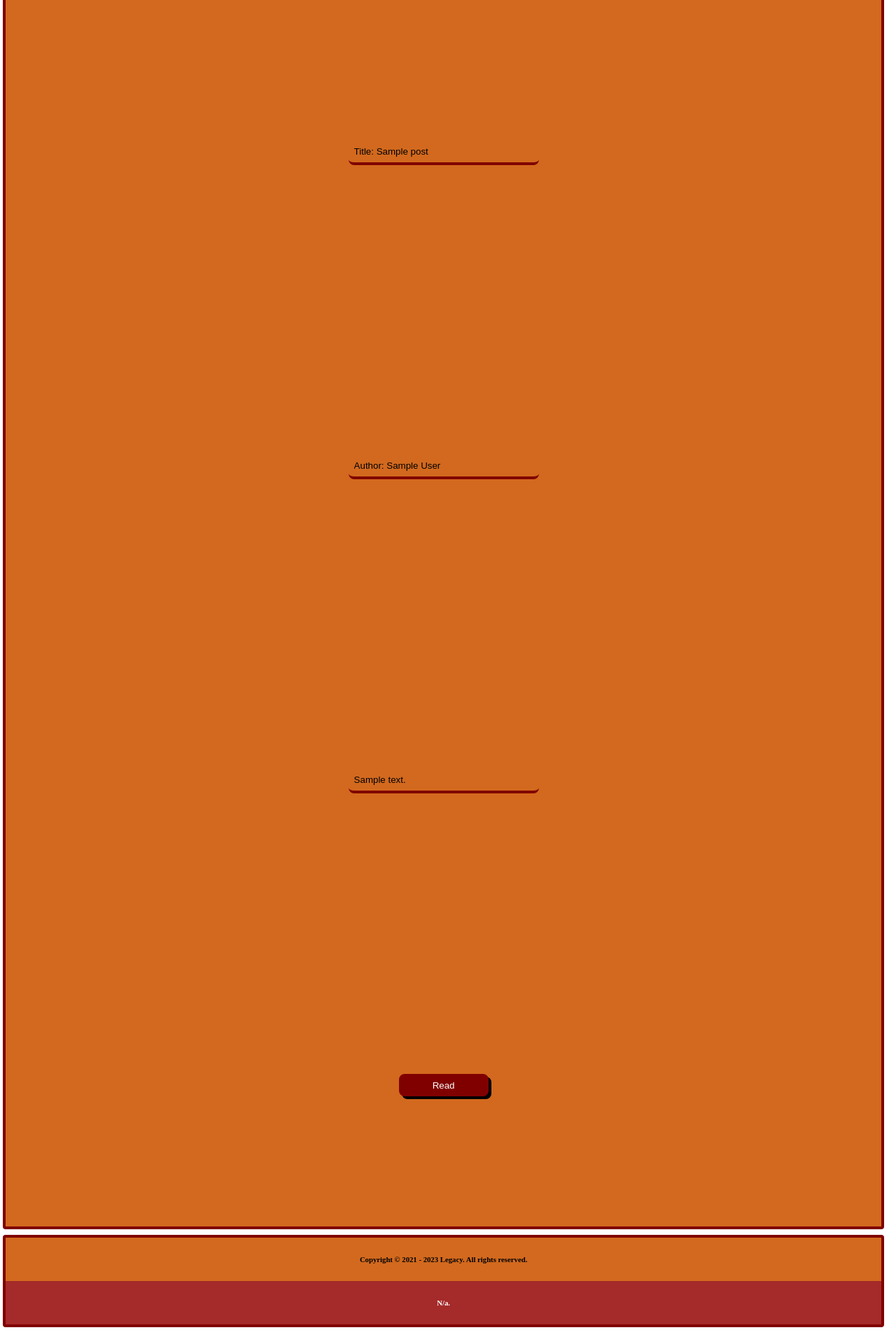
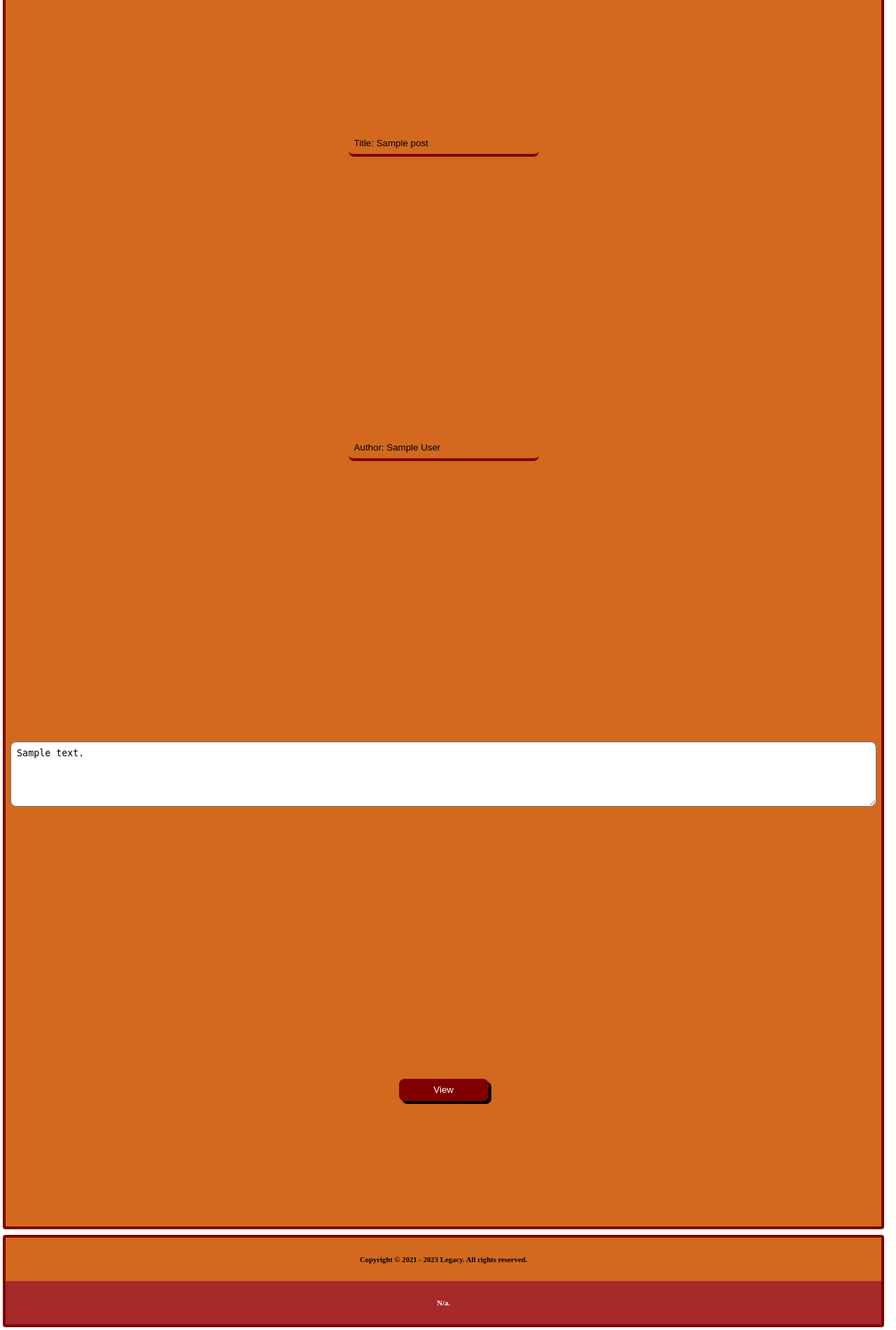
Before and after one commit to sapientlion/legacy, a PHP site: page / in a window 1280 px wide. Shown: the part 499-2400 px from the top of the page at 70% size. Run offline with PHP 8.4, Linux system fonts and the light colour scheme; tables that the repository leaves empty or names only in its code hold one stand-in row (values such as "Sample post").

Commit message:
Overhaul all components that directly influence the way the blog posts work.

```diff
--- a/core/controllers/blog_controller.php
+++ b/core/controllers/blog_controller.php
@@ -475,9 +475,12 @@
 		<input type="text" id="' . BLOG_POST_TITLE_FIELD_NAME . '" name="' . BLOG_POST_TITLE_FIELD_NAME . '"><br>
 
 		<label for="' . BLOG_POST_CONTENT_FIELD_NAME . '">Content:</label><br>
-		<input type="text" id="' . BLOG_POST_CONTENT_FIELD_NAME . '" name="' . BLOG_POST_CONTENT_FIELD_NAME . '"><br>
+		<textarea id="' . BLOG_POST_CONTENT_FIELD_NAME . '" name="' . BLOG_POST_CONTENT_FIELD_NAME . '" rows="25" cols="150"></textarea><br>
 
-		<button type="submit" value="Post" id="submission-button">Post</button>
+		<div class="blog-post-controller">
+			<button type="submit" formaction="' . BLOG_CREATION_PATH . '" name="' . BLOG_POST_SUBMIT_BUTTON_NAME . '" value="' . ACTION_NAME_BLOG_POST_CREATION . '">Post</button>
+		</div>
+
 		</form>';
 
 		if(isset($_SESSION[SESSION_VAR_NAME_USER_NAME]) && !empty($_SESSION[SESSION_VAR_NAME_USER_NAME]))
@@ -492,7 +495,7 @@
 	{
 		$result = $this->read($blogPostID);
 
-		$form = '<form action="' . BLOG_CREATION_PATH . '" method="post">
+		$form = '<form class="blog-post" method="post">
 		<label for="' . BLOG_POST_TITLE_FIELD_NAME . '">Title:</label><br>
 		<input type="text" id="' . BLOG_POST_TITLE_FIELD_NAME . '" name="' .
 		BLOG_POST_TITLE_FIELD_NAME . '" value="' . $result[DB_TABLE_BLOG_POST_TITLE] . '" readonly><br>
@@ -502,10 +505,14 @@
 		BLOG_POST_AUTHOR_FIELD_NAME . '" value="' . $result[DB_TABLE_BLOG_POST_USER] . '" readonly><br>
 
 		<label for="' . BLOG_POST_CONTENT_FIELD_NAME . '">Content:</label><br>
-		<input type="text" id="' . BLOG_POST_CONTENT_FIELD_NAME . '" name="' .
-		BLOG_POST_CONTENT_FIELD_NAME . '" value="' . $result[DB_TABLE_BLOG_POST_CONTENT] . '" readonly>br>
+		<textarea id="' . BLOG_POST_CONTENT_FIELD_NAME . '" name="' .
+		BLOG_POST_CONTENT_FIELD_NAME . '" rows="4" cols="150" readonly>' . $result[DB_TABLE_BLOG_POST_CONTENT] . '</textarea><br>
 
-		<button type="submit" value="Post" id="submission-button">Update</button>
+		<div class="blog-post-controller">
+			<button type="submit" formaction="' . BLOG_UPDATE_PAGE_PATH . '" name="' . BLOG_POST_SUBMIT_BUTTON_NAME . '" value="' . ACTION_NAME_BLOG_POST_UPDATE . '">Edit</button>
+			<button type="submit" formaction="' . BLOG_REMOVAL_PATH . '" name="' . BLOG_POST_SUBMIT_BUTTON_NAME . '" value="' . ACTION_NAME_BLOG_POST_REMOVAL . '">Delete</button>
+		</div>
+
 		</form>';
 
 		return $form;
@@ -527,17 +534,17 @@
 			{
 				foreach ($result as $post)
 				{
-					$blogPost = '<form class="master blog-post" action="core/controllers/blog_controller.php" method="post">
+					$blogPost = '<form class="master blog-post" action="" method="post">
 					<input class="hidden" type="text" id="' . BLOG_POST_ID_FIELD_NAME . '-' . $post[DB_TABLE_BLOG_POST_ID] . '" name="' . BLOG_POST_ID_FIELD_NAME . '" value="' . $post[DB_TABLE_BLOG_POST_ID] . '" readonly><br>
 
 					<input type="text" id="' . BLOG_POST_TITLE_FIELD_NAME . '" name="' . BLOG_POST_TITLE_FIELD_NAME . '" value="Title: ' . $post[DB_TABLE_BLOG_POST_TITLE] . '" readonly><br>
 
 					<input type="text" id="' . BLOG_POST_AUTHOR_FIELD_NAME . '" name="' . BLOG_POST_AUTHOR_FIELD_NAME . '" value="Author: ' . $post[DB_TABLE_BLOG_POST_USER] . '" readonly><br>
 
-					<input type="text" id="' . BLOG_POST_CONTENT_FIELD_NAME . '" name="' . BLOG_POST_CONTENT_FIELD_NAME . '" value="' . $post[DB_TABLE_BLOG_POST_CONTENT] . '" readonly><br>
+					<textarea id="' . BLOG_POST_CONTENT_FIELD_NAME . '" name="' . BLOG_POST_CONTENT_FIELD_NAME . '" rows="5" cols="150" readonly>' . $post[DB_TABLE_BLOG_POST_CONTENT] . '</textarea><br>
 
 					<div class="blog-post-controller">
-						<button type="submit" name="action" value="read">Read</button>
+						<button type="submit" formaction="' . BLOG_VIEW_PAGE_PATH . '" name="' . BLOG_POST_SUBMIT_BUTTON_NAME . '" value="' . ACTION_NAME_BLOG_POST_VIEW . '">View</button>
 					</div>
 
 					</form>';
@@ -549,19 +556,21 @@
 			{
 				foreach ($result as $post)
 				{
-					$blogPost = '<form class="master blog-post" action="core/controllers/blog_controller.php" method="post">
+					$blogPost = '<form class="master blog-post" method="post">
 					<input class="hidden" type="text" id="' . BLOG_POST_ID_FIELD_NAME . '-' . $post[DB_TABLE_BLOG_POST_ID] . '" name="' . BLOG_POST_ID_FIELD_NAME . '" value="' . $post[DB_TABLE_BLOG_POST_ID] . '" readonly><br>
 
-					<input type="text" id="' . BLOG_POST_TITLE_FIELD_NAME . '" name="' . BLOG_POST_TITLE_FIELD_NAME . '" value="Title: ' . $post[DB_TABLE_BLOG_POST_TITLE] . '" readonly><br>
+					<input type="text" id="' . BLOG_POST_TITLE_FIELD_NAME . '" name="' . BLOG_POST_TITLE_FIELD_NAME . '" value="' . $post[DB_TABLE_BLOG_POST_TITLE] . '" readonly><br>
 
-					<input type="text" id="' . BLOG_POST_AUTHOR_FIELD_NAME . '" name="' . BLOG_POST_AUTHOR_FIELD_NAME . '" value="Author: ' . $post[DB_TABLE_BLOG_POST_USER] . '" readonly><br>
+					<input type="text" id="' . BLOG_POST_AUTHOR_FIELD_NAME . '" name="' . BLOG_POST_AUTHOR_FIELD_NAME . '" value="' . $post[DB_TABLE_BLOG_POST_USER] . '" readonly><br>
 
-					<input type="text" id="' . BLOG_POST_CONTENT_FIELD_NAME . '" name="' . BLOG_POST_CONTENT_FIELD_NAME . '" value="' . $post[DB_TABLE_BLOG_POST_CONTENT] . '" readonly><br>
+					<textarea id="' . BLOG_POST_CONTENT_FIELD_NAME . '" name="' . BLOG_POST_CONTENT_FIELD_NAME . '" rows="5" cols="150" readonly>' . $post[DB_TABLE_BLOG_POST_CONTENT] . '</textarea><br>
 
 					<div class="blog-post-controller">
-						<button type="submit" name="action" value="read">Read</button>
-						<button type="submit" name="action" value="update">Update</button>
-						<button type="submit" name="action" value="delete">Delete</button>
+						<button type="submit" formaction="' . BLOG_VIEW_PAGE_PATH . '" name="' . BLOG_POST_SUBMIT_BUTTON_NAME . '" value="' . ACTION_NAME_BLOG_POST_VIEW . '">View</button>
+
+						<button type="submit" formaction="' . BLOG_UPDATE_PAGE_PATH . '" name="' . BLOG_POST_SUBMIT_BUTTON_NAME . '" value="' . ACTION_NAME_BLOG_POST_UPDATE . '">Edit</button>
+
+						<button type="submit" formaction="' . BLOG_REMOVAL_PATH . '" name="' . BLOG_POST_SUBMIT_BUTTON_NAME . '" value="' . ACTION_NAME_BLOG_POST_REMOVAL . '">Delete</button>
 					</div>
 
 					</form>';
@@ -627,15 +636,22 @@
 		$result = $this->read($blogPostID);
 
 		$form = '<form action="' . BLOG_CREATION_PATH . '" method="post">
+
+		<input class="hidden" type="text" id="' . BLOG_POST_ID_FIELD_NAME . '-' . $result[DB_TABLE_BLOG_POST_ID] . '" name="' . BLOG_POST_ID_FIELD_NAME . '" value="' . $result[DB_TABLE_BLOG_POST_ID] . '" readonly><br>
+		<input class="hidden" type="text" id="' . BLOG_POST_AUTHOR_FIELD_NAME . '-' . $result[DB_TABLE_BLOG_POST_USER] . '" name="' . BLOG_POST_AUTHOR_FIELD_NAME . '" value="' . $result[DB_TABLE_BLOG_POST_USER] . '" readonly><br>
+
 		<label for="' . BLOG_POST_TITLE_FIELD_NAME . '">Title:</label><br>
 		<input type="text" id="' . BLOG_POST_TITLE_FIELD_NAME . '" name="' .
 		BLOG_POST_TITLE_FIELD_NAME . '" value="' . $result[DB_TABLE_BLOG_POST_TITLE] . '"><br>
 
 		<label for="' . BLOG_POST_CONTENT_FIELD_NAME . '">Content:</label><br>
-		<input type="text" id="' . BLOG_POST_CONTENT_FIELD_NAME . '" name="' .
-		BLOG_POST_CONTENT_FIELD_NAME . '" value="' . $result[DB_TABLE_BLOG_POST_CONTENT] . '">br>
+		<textarea id="' . BLOG_POST_CONTENT_FIELD_NAME . '" name="' .
+		BLOG_POST_CONTENT_FIELD_NAME . '" rows="25" cols="150">' . $result[DB_TABLE_BLOG_POST_CONTENT] . '</textarea><br>
 
-		<button type="submit" value="Post" id="submission-button">Update</button>
+		<div class="blog-post-controller">
+			<button type="submit" formaction="' . BLOG_UPDATE_PATH . '" name="' . BLOG_POST_SUBMIT_BUTTON_NAME . '" value="' . ACTION_NAME_BLOG_POST_UPDATE . '">Update</button>
+		</div>
+
 		</form>';
 
 		if(isset($_SESSION[SESSION_VAR_NAME_USER_NAME]) && !empty($_SESSION[SESSION_VAR_NAME_USER_NAME]))
--- a/core/settings/get.php
+++ b/core/settings/get.php
@@ -8,6 +8,7 @@
 
 define('GET_VAR_NAME_BLOG_POST_ID', 'id');
 define('ACTION_NAME_BLOG_POST_CREATION', 'create');
+define('ACTION_NAME_BLOG_POST_VIEW', 'read');
 define('ACTION_NAME_BLOG_POST_UPDATE', 'update');
 define('ACTION_NAME_BLOG_POST_REMOVAL', 'delete');
 
--- a/core/settings/input.php
+++ b/core/settings/input.php
@@ -10,5 +10,6 @@
 define('BLOG_POST_TITLE_FIELD_NAME', 'blog-post-title');
 define('BLOG_POST_AUTHOR_FIELD_NAME', 'blog-post-author');
 define('BLOG_POST_CONTENT_FIELD_NAME', 'blog-post-content');
+define('BLOG_POST_SUBMIT_BUTTON_NAME', 'blog-post-submit');
 
 ?>
--- a/core/settings/paths.php
+++ b/core/settings/paths.php
@@ -12,10 +12,13 @@
 define('USER_UPDATE_PAGE_PATH', '/user_updater.php');
 define('USER_SIGNIN_PAGE_PATH', '/user_signin.php');
 
-define('BLOG_CREATION_PATH', '/core/drivers/blog_driver.php?' . ACTION_NAME_BLOG_POST_CREATION);
-define('BLOG_UPDATE_PATH', '/core/driver/blog_driver.php?' . ACTION_NAME_BLOG_POST_UPDATE . '&' . GET_VAR_NAME_BLOG_POST_ID . '=');
-define('BLOG_REMOVAL_PATH', '/core/driver/blog_driver.php?' . ACTION_NAME_BLOG_POST_REMOVAL . '&' . GET_VAR_NAME_BLOG_POST_ID) . '=';
+define('BLOG_ACTION_PATH', '/core/drivers/blog_driver.php');
+define('BLOG_CREATION_PATH', '/core/drivers/blog_driver.php');
+define('BLOG_VIEW_PATH', '/core/drivers/blog_driver.php');
+define('BLOG_UPDATE_PATH', '/core/drivers/blog_driver.php');
+define('BLOG_REMOVAL_PATH', '/core/drivers/blog_driver.php');
 define('BLOG_CREATION_PAGE_PATH', '/post_creator.php');
-define('BLOG_UPDATE_PAGE_PATH', '/post_update.php');
+define('BLOG_VIEW_PAGE_PATH', '/post_reader.php');
+define('BLOG_UPDATE_PAGE_PATH', '/post_updater.php');
 
 ?>
--- a/themes/flashback/native.css
+++ b/themes/flashback/native.css
@@ -72,6 +72,13 @@
 	width: 256px;
 }
 
+form textarea
+{
+	border-radius: 8px;
+	margin: 16px;
+	padding: 8px;
+}
+
 footer
 {
 	flex-direction: column;
```
Also changed, not shown: core/drivers/blog_driver.php (+54 -13 lines), post_reader.php (+5 -3 lines), post_updater.php (+7 -3 lines).
